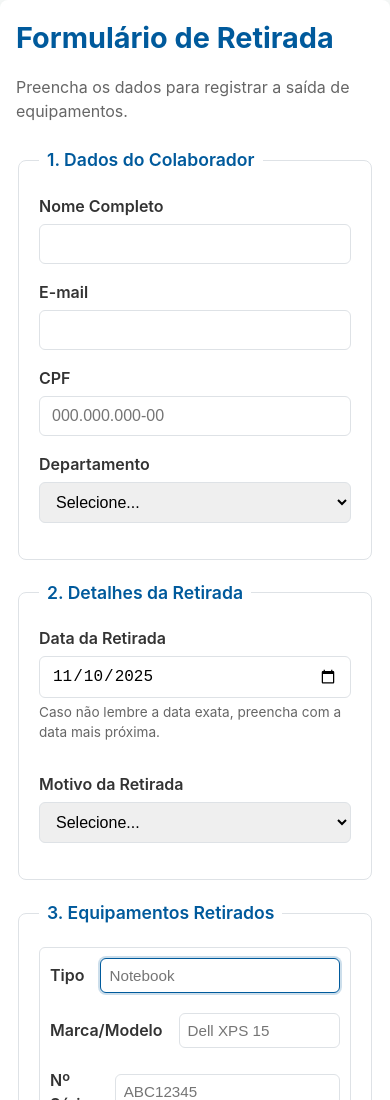
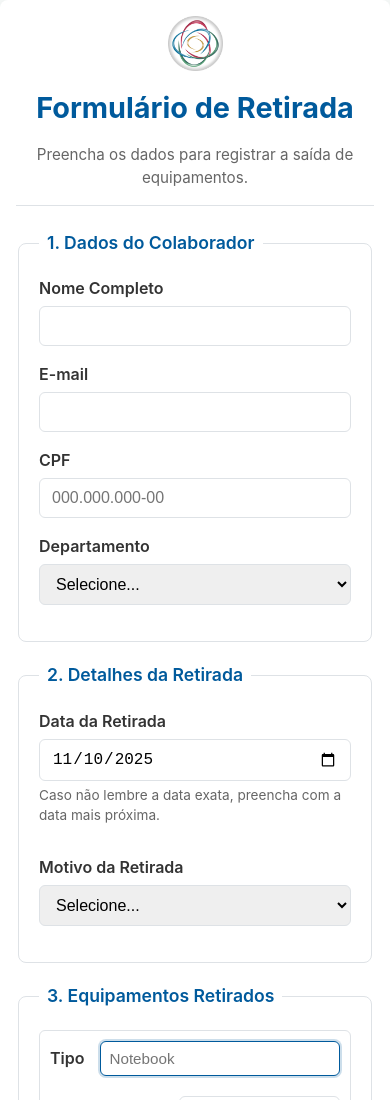
Before and after one commit to grupocontexto/formulario-retirada-de-equipamento, a plain HTML site: page index.html in a window 390 px wide. Shown: the top 1100 px of the page. Drawn offline with Linux system fonts and the light colour scheme.

Commit message:
Update index.html

```diff
--- a/index.html
+++ b/index.html
@@ -35,15 +35,32 @@
       border-radius: 8px;
       box-shadow: 0 4px 12px rgba(0, 0, 0, 0.05);
     }
+    /* NOVO: Estilo para alinhar logo e título */
+    .header-content {
+      display: flex;
+      align-items: flex-start; /* Alinha o texto do título ao topo */
+      gap: 15px;
+      margin-bottom: 24px;
+      padding-bottom: 15px;
+      border-bottom: 1px solid var(--cor-linha);
+    }
+    .header-content img {
+      max-height: 55px; /* Define um tamanho máximo para o logo */
+      width: auto;
+    }
+    .header-text {
+      flex-grow: 1; /* Permite que o texto ocupe o espaço restante */
+    }
     h1 {
       color: var(--cor-primaria);
       margin-top: 0;
-      margin-bottom: 8px;
+      margin-bottom: 4px;
       font-size: 1.8rem;
     }
     .subtitulo {
-      margin-bottom: 24px;
+      margin-bottom: 0; /* Removido margem grande de baixo */
       color: var(--cor-mutada);
+      font-size: 0.95rem;
     }
 
     /* --- Seções do Formulário --- */
@@ -88,7 +105,6 @@
     .campo {
       margin-bottom: 16px;
     }
-    /* MUDANÇA 4: Estilo para o texto de ajuda */
     .helper-text {
       font-size: 0.85rem;
       color: var(--cor-mutada);
@@ -189,8 +205,6 @@
       font-weight: normal;
       margin: 0;
     }
-
-    /* MUDANÇA 5: Texto que só aparece no PDF */
     .print-only {
       display: none;
     }
@@ -204,6 +218,11 @@
       .grid-2 {
         grid-template-columns: 1fr;
         gap: 0;
+      }
+      .header-content {
+        flex-direction: column; /* Empilha logo e título em telas pequenas */
+        align-items: center;
+        text-align: center;
       }
       /* Oculta cabeçalhos da tabela e usa labels */
       table thead {
@@ -239,7 +258,7 @@
       }
     }
 
-    /* MUDANÇA 5: Estilos de Impressão (para Salvar como PDF) */
+    /* --- Estilos de Impressão (para Salvar como PDF) --- */
     @media print {
       body {
         background-color: #fff;
@@ -254,7 +273,17 @@
         width: 100%;
       }
 
-      /* Esconde botões, subtítulo, checkbox e textos de ajuda */
+      /* Mantém o logo no PDF, mas com tamanho fixo */
+      .header-content {
+        display: flex;
+        align-items: center;
+        gap: 15px;
+      }
+      .header-content img {
+        max-height: 45px;
+      }
+
+      /* Esconde botões, checkbox e textos de ajuda */
       .subtitulo,
       button,
       .termo-checkbox,
@@ -262,7 +291,6 @@
         display: none !important;
       }
 
-      /* Mostra o texto "Termo Aceito" no PDF */
       .print-only {
         display: block !important;
         margin-top: 12px;
@@ -270,11 +298,9 @@
         font-size: 1.1rem;
       }
 
-      /* Garante que os campos do formulário apareçam no PDF */
       input, select {
         border: 1px solid #ccc !important;
         background: #eee !important;
-        /* Força a impressão de cores de fundo */
         -webkit-print-color-adjust: exact;
         print-color-adjust: exact;
       }
@@ -288,22 +314,24 @@
         padding: 6px;
       }
 
-      /* Esconde o botão "Remover" da tabela */
       .remove-btn {
         display: none !important;
       }
 
       fieldset {
-        page-break-inside: avoid; /* Tenta não quebrar o fieldset entre páginas */
+        page-break-inside: avoid;
       }
     }
   </style>
 </head>
 <body>
   <div class="container">
-    <header>
-      <h1>Formulário de Retirada</h1>
-      <p class="subtitulo">Preencha os dados para registrar a saída de equipamentos.</p>
+    <header class="header-content">
+      <img src="instagram_avatar_CONTEXTO.png" alt="Logo CONTEXTO" />
+      <div class="header-text">
+        <h1>Formulário de Retirada</h1>
+        <p class="subtitulo">Preencha os dados para registrar a saída de equipamentos.</p>
+      </div>
     </header>
 
     <form id="formRetirada">
@@ -330,9 +358,9 @@
               <option value="">Selecione...</option>
               <option value="ti">T.I.</option>
               <option value="administrativo">Administrativo</option>
+              <option value="equipedeapoio">Equipe de Apoio</option>
+              <option value="equipetecnica">Equipe Técnica</option>
               <option value="direcao">Direção</option>
-              <option value="equipe de apoio">Equipe de Apoio</option>
-              <option value="equipe tecnica">Equipe Técnica</option>
               <option value="outro">Outro</option>
             </select>
           </div>
@@ -445,21 +473,14 @@
         }
       }
 
-      /**
-       * MUDANÇA 5: Modificado para validar e chamar a impressão (Salvar como PDF)
-       * @param {Event} e - O evento de submissão
-       */
       function handleSubmissao(e) {
-        e.preventDefault(); // Impede o envio real do formulário
+        e.preventDefault();
 
-        // 1. Validação do formulário (campos 'required' do HTML5)
         if (!form.checkValidity()) {
-          // Força o navegador a mostrar as mensagens de erro (ex: "Preencha este campo")
           form.reportValidity();
           return;
         }
 
-        // 2. Validação customizada (verificar se há pelo menos um item)
         const itensNaTabela = listaEquipamentos.querySelectorAll('tr').length;
         if (itensNaTabela === 0) {
           alert('Por favor, adicione ao menos um equipamento à lista.');
@@ -467,14 +488,7 @@
           return;
         }
 
-        // 3. Se tudo estiver OK, chama a impressão do navegador
-        // O usuário deverá selecionar "Salvar como PDF" no destino
         window.print();
-
-        // Opcional: descomente as linhas abaixo se quiser limpar o form após a impressão
-        // form.reset();
-        // preencherDataHoje();
-        // adicionarLinha();
       }
 
       // --- Inicialização ---
```
